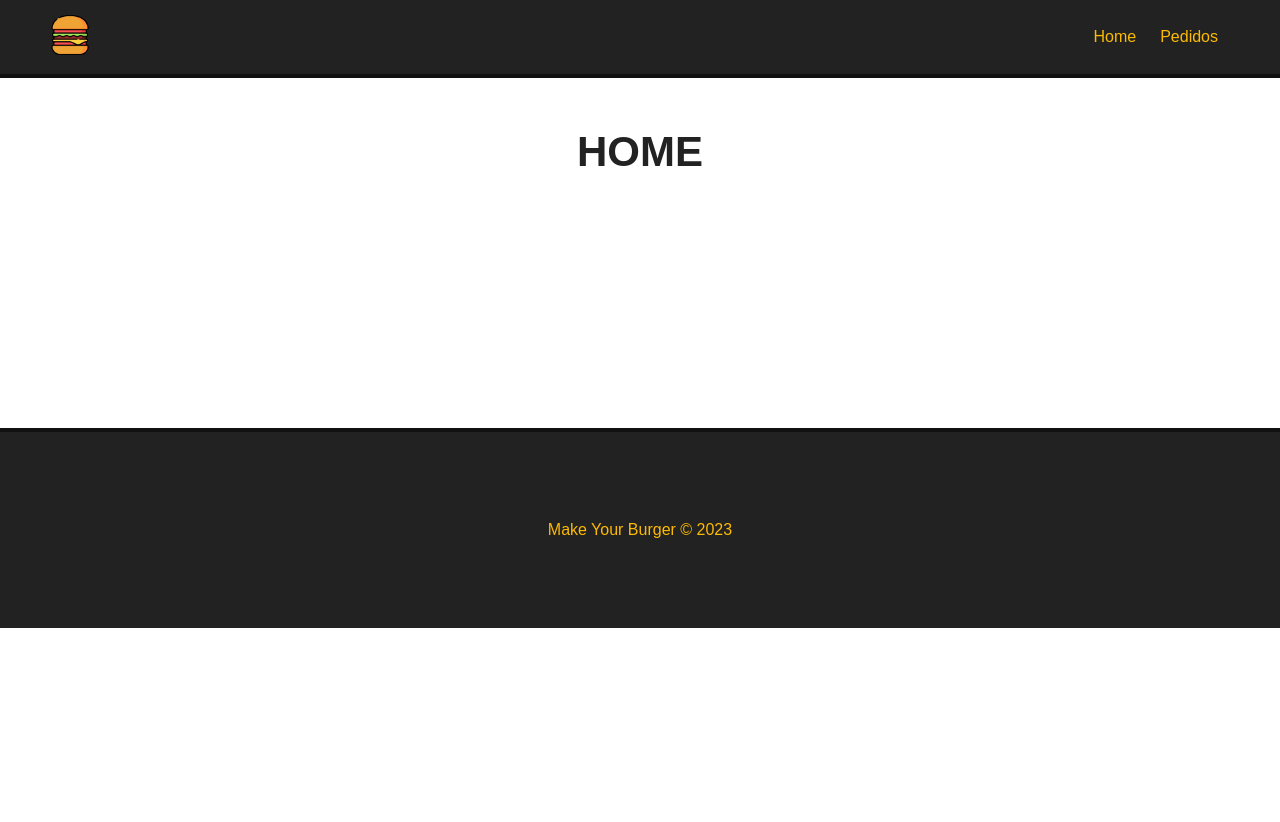
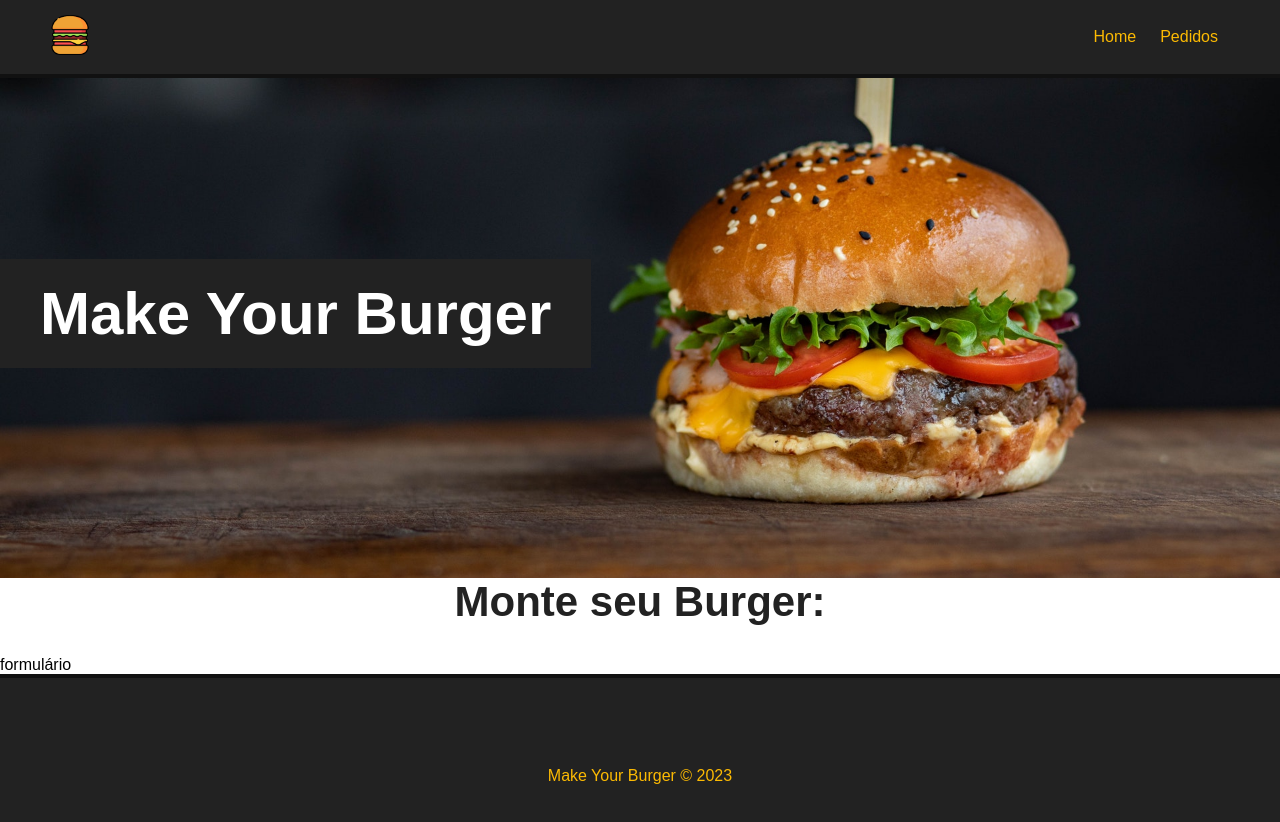
Before and after one commit to MateusSilva42/make-your-burger, a Vue app: page / in a window 1280 px wide. Shown: the top 822 px of the page. Before the commit the page ends 800 px from the top, so only its background shows below. Built offline with nearby package versions, Linux system fonts and the light colour scheme.

Commit message:
create footer and banner component

```diff
--- a/src/App.vue
+++ b/src/App.vue
@@ -36,7 +36,6 @@
 }
 
 .main-container{
-  margin:50px;
   min-height: 250px;
 }
 
--- a/src/components/Footer.vue
+++ b/src/components/Footer.vue
@@ -19,7 +19,6 @@
         display: flex;
         align-items: center;
         justify-content: center;
-        bottom: 0;
         width: 100%;
     }
 </style>
--- /dev/null
+++ b/src/components/banner.vue
@@ -0,0 +1,33 @@
+<template>
+    <div id="main-banner">
+        <h1>Make Your Burger </h1>
+    </div>
+</template>
+
+<script>
+export default {
+    name: 'Banner'
+}
+
+</script>
+
+<style scoped>
+#main-banner {
+    background-image: url('../../public/img/burger.jpg');
+    background-position: 0 -250px;
+    background-size: cover;
+    height: 500px;
+    display: flex;
+    align-items: center;
+    justify-content: flex-start;
+}
+
+#main-banner h1 {
+    color: #fff;
+    text-align: center;
+    font-size: 60px;
+    background-color: #222;
+    padding: 20px 40px;
+}
+
+</style>
--- a/src/views/HomeView.vue
+++ b/src/views/HomeView.vue
@@ -1,9 +1,28 @@
 <template>
   <div class="main-container">
-    <h1>HOME</h1>
+    <Banner />
+    <h1> Monte seu Burger: </h1>
+
+    <p>formulário</p>
   </div>
 </template>
 
-<script>
+<script scoped>
+import Banner from "../components/banner.vue";
+export default {
+  name: "HomeView",
+  components: {
+    Banner
+  },
+  data() {
+    return {
+      //
+    };
+  },
+  methods: {
+    //
+  },
+};
+
 
 </script>
```
